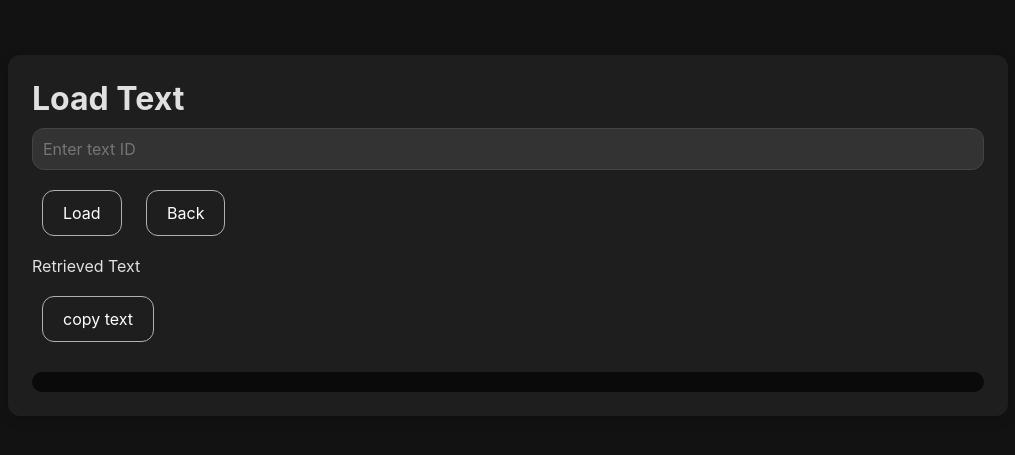
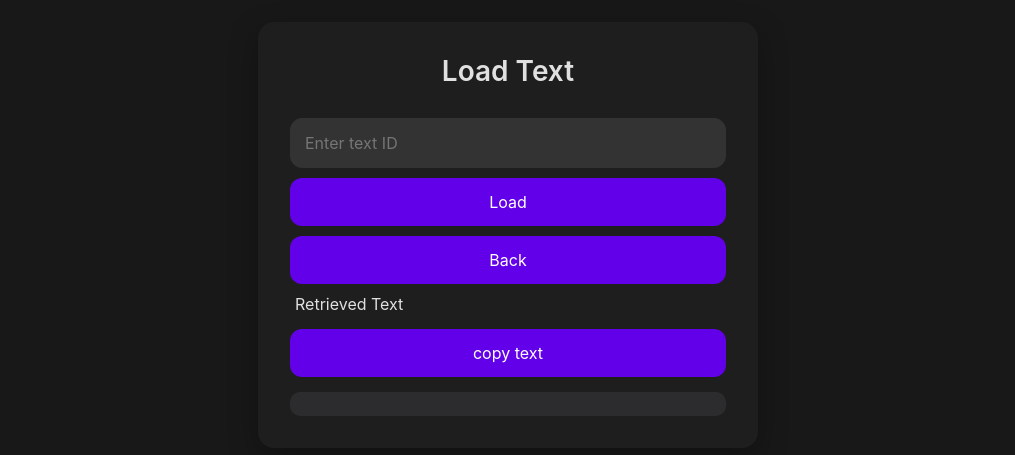
Before and after one commit to SEOJIAF/QuickTransfer, a SvelteKit app in the folder my-app/: page /load in a window 1280 px wide. Shown: the part 165-620 px from the top of the page, without its empty margins (132-1147 px from the left). Built offline with nearby package versions, Linux system fonts and the light colour scheme.

Commit message:
style: enhance app.css with new button styles and animations; update page structure in Svelte components

```diff
--- a/my-app/src/app.css
+++ b/my-app/src/app.css
@@ -1,4 +1,12 @@
-/* Global Reset */
+
+
+
+
+p{
+    margin: 10px 5px 5px 5px;
+}
+
+/* Reset basic styles */
 * {
     margin: 0;
     padding: 0;
@@ -6,116 +14,156 @@
     font-family: 'Inter', sans-serif;
 }
 
-/* Dark Mode Colors */
-:root {
-    --background: #121212;
-    --card-bg: #1E1E1E;
-    --primary: #42A5F5;
-    --text-color: #E0E0E0;
-    --danger: #EF5350;
-    --border-radius: 12px;
-    --transition: 0.3s ease-in-out;
-}
-
+/* Body styles for dark theme */
 body {
-    background: var(--background);
-    color: var(--text-color);
+    background-color: #181818; /* Dark background */
+    color: #E0E0E0; /* Light text */
     display: flex;
     justify-content: center;
     align-items: center;
     height: 100vh;
     padding: 20px;
+    font-size: 16px;
 }
 
-/* Buttons */
-button {
-    background: none;
-    border: 1px solid #b1b1b1;
-    color: white;
-    padding: 12px 20px;
-    border-radius: var(--border-radius);
-    cursor: pointer;
-    font-size: 16px;
-    transition: var(--transition);
-    margin: 20px 10px 20px 10px;
-
+/* Add a subtle animation to the page */
+@keyframes fadeIn {
+    0% { opacity: 0; }
+    100% { opacity: 1; }
 }
 
-button:hover {
-    background-color: #dddddd;
-    color: #0a0a0a;
+.container {
+    background-color: #1E1E1E; /* Slightly lighter dark background */
+    border-radius: 16px;
+    box-shadow: 0 10px 30px rgba(0, 0, 0, 0.3);
+    padding: 32px;
+    width: 100%;
+    max-width: 500px;
+    animation: fadeIn 0.5s ease-in-out;
 }
 
-/* Containers */
-.container {
-    background: var(--card-bg);
-    padding: 24px;
-    border-radius: var(--border-radius);
-    box-shadow: 0 4px 12px rgba(0, 0, 0, 0.2);
-    max-width: 500px;
+/* Button and Input Styles */
+button, input, textarea {
     width: 100%;
+    padding: 14px;
+    margin-top: 10px;
+    border-radius: 12px;
+    border: 1px solid #333;
+    background-color: #333;
+    color: #fff;
+    font-size: 16px;
+    transition: all 0.3s ease;
+}
+
+/* Input focus and button hover */
+input:focus, textarea:focus, button:hover {
+    outline: none;
+    border-color: #6200EA; /* Purple border when focused */
+    background-color: #333; /* Keep the background dark */
+    transform: translateY(-2px);
+}
+
+/* Button specific styles */
+button {
+    background-color: #6200EA; /* Purple button */
+    border: none;
+    cursor: pointer;
+}
+
+/* Add a subtle animation to buttons */
+button:hover {
+    background-color: #3700B3;
+    transform: scale(1.05);
+}
+
+/* Header styling */
+h1 {
+    font-size: 28px;
+    font-weight: 600;
+    margin-bottom: 20px;
     text-align: center;
 }
 
-.containerload {
-    background: var(--card-bg);
-    padding: 24px;
-    border-radius: var(--border-radius);
-    box-shadow: 0 4px 12px rgba(0, 0, 0, 0.2);
-    max-width: 1000px;
-    overflow: hidden;
-    width: 100%;
-    text-align: start;
+/* Make text areas scrollable when content overflows */
+pre {
+    max-height: 200px;
+    overflow: auto;
+    padding: 12px;
+    background-color: #2C2C2E;
+    border-radius: 10px;
+    word-wrap: break-word;
+    white-space: pre-wrap;
+    margin-top: 15px;
 }
 
-
-pre{
-    margin-top: 10px;
-    background-color: #0a0a0a;
-    /* border-radius: 6rem; */
-    overflow: auto;
-    padding: 10px;
-    border-radius: 10px;
+/* Links and error text */
+a {
+    color: #6200EA;
+    text-decoration: none;
 }
 
-
-/* Inputs */
-input, textarea {
-    width: 100%;
-    padding: 10px;
-    margin-top: 10px;
-    background: #333;
-    border: 1px solid #444;
-    border-radius: var(--border-radius);
-    color: white;
-    font-size: 16px;
+a:hover {
+    text-decoration: underline;
 }
 
-input:focus, textarea:focus {
-    outline: none;
-    border-color: var(--primary);
+/* Responsive design */
+@media (max-width: 768px) {
+    .container {
+        padding: 20px;* {
+    box-sizing: border-box;
+    margin: 0;
+    padding: 0;
 }
 
-/* Error Page */
-.error-card {
-    background: var(--card-bg);
-    padding: 40px;
-    border-radius: var(--border-radius);
-    text-align: center;
-    max-width: 400px;
+body {
+    display: flex;
+    justify-content: center;
+    align-items: center;
+    height: 100vh;
+    background-color: #1a1a1a; /* Dark background */
+    font-family: Arial, sans-serif;
 }
 
-img{
-    width: 3%;
-    height: 3%;
+.container {
+    background-color: #242424; /* Panel background */
+    padding: 40px;
+    border-radius: 10px;
+    box-shadow: 0 4px 20px rgba(0, 0, 0, 0.5);
+    text-align: center;
 }
 
+h1 {
+    color: #ffffff; /* White color for the title */
+    margin-bottom: 30px;
+}
 
-.copyBtn:active {
-    transition: none;
-    transform: translateY(4px);
-  }
+.btn {
+    background-color: #6a5acd; /* Purple button background */
+    color: #fff; /* White text */
+    border: none;
+    padding: 15px 30px;
+    border-radius: 5px;
+    font-size: 16px;
+    cursor: pointer;
+    margin: 10px 0;
+    transition: background-color 0.3s, transform 0.2s;
+}
 
-#error {
-    color: var(--danger);
+.btn:hover {
+    background-color: #8a2be2; /* Change to lighter purple on hover */
+    transform: scale(1.05); /* Scale effect on hover */
 }
+
+.btn:focus {
+    outline: none; /* Remove default focus border */
+}
+    }
+
+    h1 {
+        font-size: 24px;
+    }
+
+    button {
+        padding: 12px;
+    }
+}
--- a/my-app/src/routes/+page.svelte
+++ b/my-app/src/routes/+page.svelte
@@ -39,6 +39,4 @@
     <h1>Welcome</h1>
     <button on:click={() => goto('/save')}>Go to Save Page</button>
     <button on:click={() => goto('/load')}>Go to Load Page</button>
-    <h1>wow</h1>
-    <h2>smaller wow</h2>
 </main>
--- a/my-app/src/routes/load/+page.svelte
+++ b/my-app/src/routes/load/+page.svelte
@@ -36,7 +36,7 @@
 }
 </script>
 
-<main class="containerload">
+<main class="container">
     <h1>Load Text</h1>
     <input type="text" bind:value={docId} placeholder="Enter text ID">
     <button on:click={load}>Load</button>
--- a/my-app/src/routes/save/+page.svelte
+++ b/my-app/src/routes/save/+page.svelte
@@ -31,6 +31,7 @@
 
 <main class="container">
     <h1>Save Text</h1>
+    <button class="fullBtn">see full</button>
     <textarea bind:value={text} placeholder="Enter your text here..."></textarea>
     <button on:click={save}>Save</button>
     <button on:click={() => goto('/')}>Back</button>
```
